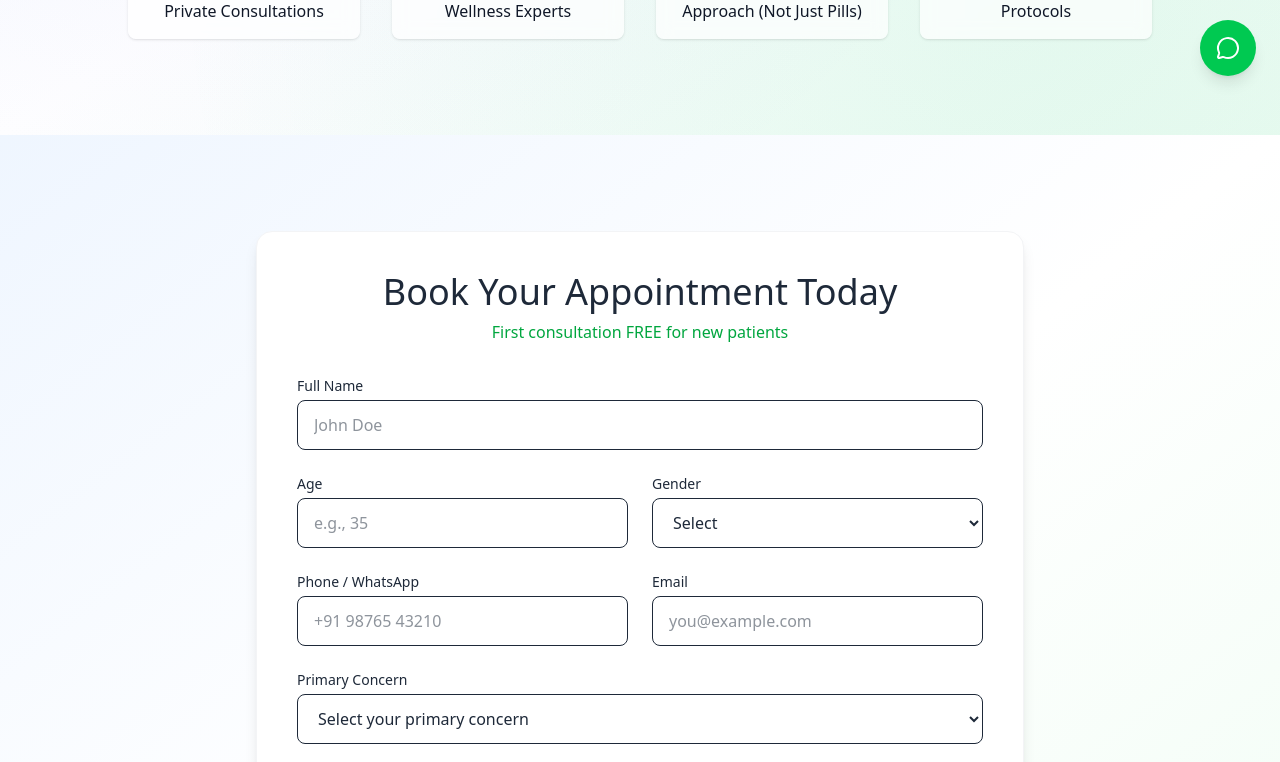
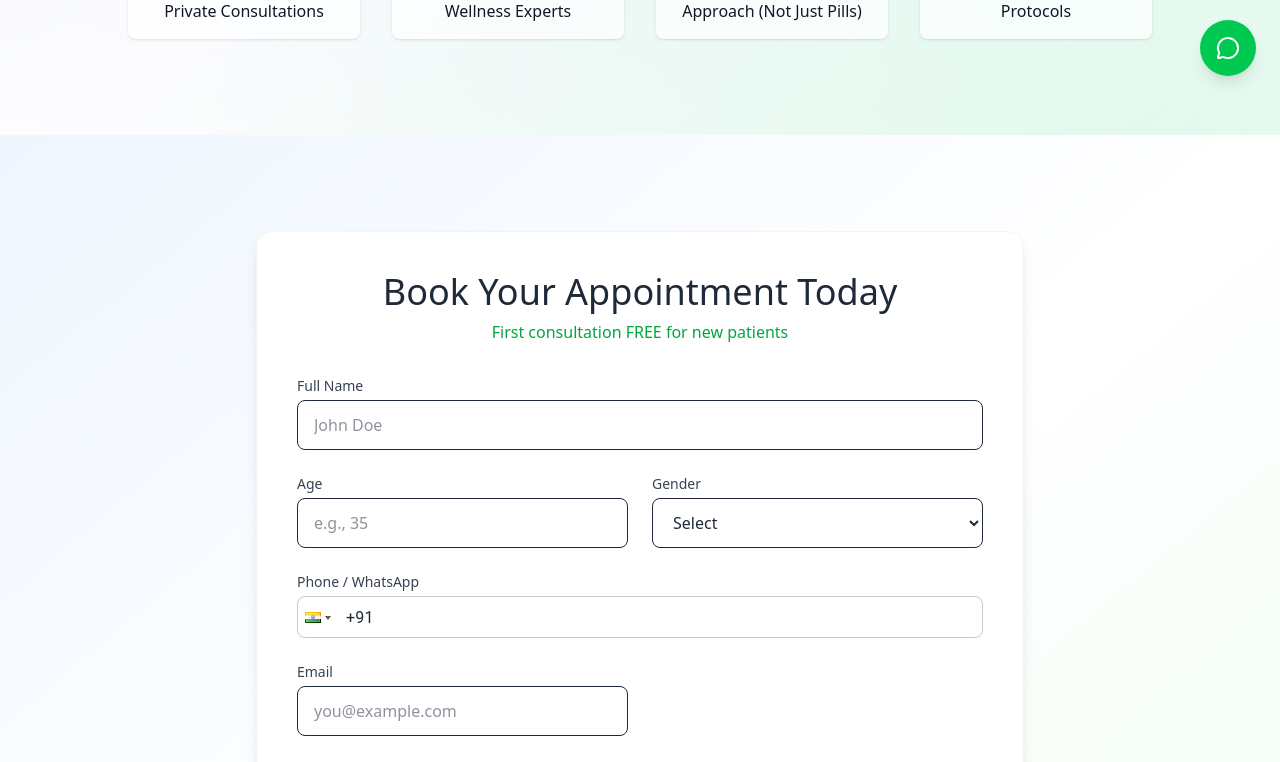
Before and after one commit to Gokul5001/Zeromedicine-new, a React (Vite) app: page / in a window 1280 px wide. Shown: the part 700-1462 px from the top of the page. Built offline with nearby package versions, Linux system fonts and the light colour scheme.

Commit message:
Form updation

```diff
--- a/src/Components/AppointmentForm.jsx
+++ b/src/Components/AppointmentForm.jsx
@@ -1,7 +1,126 @@
-import React from "react";
+import React, { useState } from "react";
+import PhoneInput from "react-phone-input-2";
+import "react-phone-input-2/lib/style.css";
 
-const AppointmentForm = () => (
-  <section id="book-appointment" className="py-24 px-4 bg-gradient-to-br from-blue-50 via-white to-green-50">
+const AppointmentForm = () => {
+  const [formData, setFormData] = useState({
+    name: "",
+    age: "",
+    gender: "",
+    phone: "",
+    email: "",
+    primaryConcern: "",
+    date: "",
+    time: "",
+  });
+
+  const [country, setCountry] = useState("in");
+  const [errors, setErrors] = useState({});
+
+  const handlePhoneChange = (value, countryData) => {
+    setFormData({ ...formData, phone: value });
+    setCountry(countryData.countryCode);
+  };
+
+  // 🔍 Form Validation
+  const validateForm = () => {
+    let isValid = true;
+    const newErrors = {};
+
+    // Name
+    if (!formData.name.trim()) {
+      newErrors.name = "Name is required";
+      isValid = false;
+    } else if (formData.name.length < 3) {
+      newErrors.name = "Name must be at least 3 characters long";
+      isValid = false;
+    } else if (!/^[A-Z][a-zA-Z\s]*$/.test(formData.name)) {
+      newErrors.name =
+        "Name must start with a capital letter and contain only letters/spaces";
+      isValid = false;
+    }
+
+    // Age
+    if (!formData.age) {
+      newErrors.age = "Age is required";
+      isValid = false;
+    } else if (formData.age < 1 || formData.age > 120) {
+      newErrors.age = "Please enter a valid age between 1 and 120";
+      isValid = false;
+    }
+
+    // Gender
+    if (!formData.gender.trim()) {
+      newErrors.gender = "Gender is required";
+      isValid = false;
+    }
+
+    // Phone / WhatsApp
+    if (!formData.phone.trim()) {
+      newErrors.phone = "Phone number is required";
+      isValid = false;
+    } else if (country === "in" && !/^\+91\d{10}$/.test("+" + formData.phone)) {
+      newErrors.phone = "Please enter a valid 10-digit Indian mobile number";
+      isValid = false;
+    }
+
+    // Email
+    if (!formData.email.trim()) {
+      newErrors.email = "Email is required";
+      isValid = false;
+    } else if (
+      !/^[A-Za-z0-9._%+-]+@[A-Za-z0-9.-]+\.[A-Za-z]{2,}$/.test(formData.email)
+    ) {
+      newErrors.email = "Please enter a valid email address";
+      isValid = false;
+    }
+
+    // Primary Concern
+    if (!formData.primaryConcern.trim()) {
+      newErrors.primaryConcern = "Primary concern is required";
+      isValid = false;
+    }
+
+    // Preferred Date
+    if (!formData.date) {
+      newErrors.date = "Preferred date is required";
+      isValid = false;
+    }
+
+    // Preferred Time
+    if (!formData.time) {
+      newErrors.time = "Preferred time is required";
+      isValid = false;
+    }
+
+    setErrors(newErrors);
+    return isValid;
+  };
+
+  const handleSubmit = (e) => {
+    e.preventDefault();
+    if (validateForm()) {
+      console.log("Submitted Data:", formData);
+      alert("Appointment submitted successfully!");
+      setFormData({
+        name: "",
+        age: "",
+        gender: "",
+        phone: "",
+        email: "",
+        primaryConcern: "",
+        date: "",
+        time: "",
+      });
+      setErrors({});
+    }
+  };
+
+  return (
+    <section
+      id="book-appointment"
+      className="py-24 px-4 bg-gradient-to-br from-blue-50 via-white to-green-50"
+    >
       <div className="container mx-auto">
         <div className="max-w-3xl mx-auto bg-white shadow-lg rounded-2xl p-10 border border-gray-100">
           <h2 className="text-3xl md:text-4xl text-center mb-2 text-gray-800">
@@ -11,61 +130,161 @@ const AppointmentForm = () => (
             First consultation FREE for new patients
           </p>
 
-        <form className="grid grid-cols-1 md:grid-cols-2 gap-6">
+          <form onSubmit={handleSubmit} className="grid grid-cols-1 md:grid-cols-2 gap-6">
+            {/* Full Name */}
             <div className="md:col-span-2">
-            <label className="block text-sm font-medium text-black-600 mb-1">Full Name</label>
-            <input type="text" placeholder="John Doe" className="w-full px-4 py-3 border rounded-lg focus:ring-2 focus:ring-blue-500 focus:outline-none" />
+              <label className="block text-sm font-medium text-gray-700 mb-1">
+                Full Name
+              </label>
+              <input
+                type="text"
+                placeholder="John Doe"
+                value={formData.name}
+                onChange={(e) => setFormData({ ...formData, name: e.target.value })}
+                className={`w-full px-4 py-3 border rounded-lg focus:ring-2 focus:ring-blue-500 focus:outline-none ${
+                  errors.name ? "border-red-500" : ""
+                }`}
+              />
+              {errors.name && <p className="text-red-500 text-sm">{errors.name}</p>}
             </div>
 
+            {/* Age */}
             <div>
-            <label className="block text-sm font-medium text-black-600 mb-1">Age</label>
-            <input type="number" placeholder="e.g., 35" className="w-full px-4 py-3 border rounded-lg focus:ring-2 focus:ring-blue-500 focus:outline-none" />
+              <label className="block text-sm font-medium text-gray-700 mb-1">
+                Age
+              </label>
+              <input
+                type="number"
+                placeholder="e.g., 35"
+                value={formData.age}
+                onChange={(e) => setFormData({ ...formData, age: e.target.value })}
+                className={`w-full px-4 py-3 border rounded-lg focus:ring-2 focus:ring-blue-500 focus:outline-none ${
+                  errors.age ? "border-red-500" : ""
+                }`}
+              />
+              {errors.age && <p className="text-red-500 text-sm">{errors.age}</p>}
             </div>
 
+            {/* Gender */}
             <div>
-            <label className="block text-sm font-medium text-black-600 mb-1">Gender</label>
-            <select className="w-full px-4 py-3 border rounded-lg focus:ring-2 focus:ring-blue-500 focus:outline-none">
+              <label className="block text-sm font-medium text-gray-700 mb-1">
+                Gender
+              </label>
+              <select
+                value={formData.gender}
+                onChange={(e) => setFormData({ ...formData, gender: e.target.value })}
+                className={`w-full px-4 py-3 border rounded-lg focus:ring-2 focus:ring-blue-500 focus:outline-none ${
+                  errors.gender ? "border-red-500" : ""
+                }`}
+              >
                 <option value="">Select</option>
                 <option>Male</option>
                 <option>Female</option>
                 <option>Other</option>
               </select>
+              {errors.gender && <p className="text-red-500 text-sm">{errors.gender}</p>}
             </div>
 
-          <div>
-            <label className="block text-sm font-medium text-black-600 mb-1">Phone / WhatsApp</label>
-            <input type="tel" placeholder="+91 98765 43210" className="w-full px-4 py-3 border rounded-lg focus:ring-2 focus:ring-blue-500 focus:outline-none" />
+            {/* Phone / WhatsApp */}
+            <div className="md:col-span-2">
+              <label className="block text-sm font-medium text-gray-700 mb-1">
+                Phone / WhatsApp
+              </label>
+              <PhoneInput
+                country={"in"}
+                value={formData.phone}
+                onChange={handlePhoneChange}
+                enableSearch={true}
+                inputClass="!w-full !py-5 !pl-12 !pr-4 !border !rounded-lg !focus:ring-2 !focus:ring-blue-500 !focus:outline-none"
+                containerClass="!w-full"
+                buttonClass="!border-none !bg-transparent"
+                inputStyle={{ width: "100%", fontSize: "16px" }}
+                placeholder="6380085913"
+              />
+              {errors.phone && <p className="text-red-500 text-sm">{errors.phone}</p>}
             </div>
 
+            {/* Email */}
             <div>
-            <label className="block text-sm font-medium text-black-600 mb-1">Email</label>
-            <input type="email" placeholder="you@example.com" className="w-full px-4 py-3 border rounded-lg focus:ring-2 focus:ring-blue-500 focus:outline-none" />
+              <label className="block text-sm font-medium text-gray-700 mb-1">
+                Email
+              </label>
+              <input
+                type="email"
+                placeholder="you@example.com"
+                value={formData.email}
+                onChange={(e) => setFormData({ ...formData, email: e.target.value })}
+                className={`w-full px-4 py-3 border rounded-lg focus:ring-2 focus:ring-blue-500 focus:outline-none ${
+                  errors.email ? "border-red-500" : ""
+                }`}
+              />
+              {errors.email && <p className="text-red-500 text-sm">{errors.email}</p>}
             </div>
 
+            {/* Primary Concern */}
             <div className="md:col-span-2">
-            <label className="block text-sm font-medium text-black-600 mb-1">Primary Concern</label>
-            <select className="w-full px-4 py-3 border rounded-lg focus:ring-2 focus:ring-blue-500 focus:outline-none">
-              <option>Select your primary concern</option>
+              <label className="block text-sm font-medium text-gray-700 mb-1">
+                Primary Concern
+              </label>
+              <select
+                value={formData.primaryConcern}
+                onChange={(e) =>
+                  setFormData({ ...formData, primaryConcern: e.target.value })
+                }
+                className={`w-full px-4 py-3 border rounded-lg focus:ring-2 focus:ring-blue-500 focus:outline-none ${
+                  errors.primaryConcern ? "border-red-500" : ""
+                }`}
+              >
+                <option value="">Select your primary concern</option>
                 <option>Sexual Wellness</option>
                 <option>Pain Management</option>
                 <option>Fitness & Nutrition</option>
                 <option>Lifestyle Disorders</option>
                 <option>Other</option>
               </select>
+              {errors.primaryConcern && (
+                <p className="text-red-500 text-sm">{errors.primaryConcern}</p>
+              )}
             </div>
 
+            {/* Preferred Date */}
             <div>
-            <label className="block text-sm font-medium text-black-600 mb-1">Preferred Date</label>
-            <input type="date" className="w-full px-4 py-3 border rounded-lg focus:ring-2 focus:ring-blue-500 focus:outline-none" />
+              <label className="block text-sm font-medium text-gray-700 mb-1">
+                Preferred Date
+              </label>
+              <input
+                type="date"
+                value={formData.date}
+                onChange={(e) => setFormData({ ...formData, date: e.target.value })}
+                className={`w-full px-4 py-3 border rounded-lg focus:ring-2 focus:ring-blue-500 focus:outline-none ${
+                  errors.date ? "border-red-500" : ""
+                }`}
+              />
+              {errors.date && <p className="text-red-500 text-sm">{errors.date}</p>}
             </div>
 
+            {/* Preferred Time */}
             <div>
-            <label className="block text-sm font-medium text-black-600 mb-1">Preferred Time</label>
-            <input type="time" className="w-full px-4 py-3 border rounded-lg focus:ring-2 focus:ring-blue-500 focus:outline-none" />
+              <label className="block text-sm font-medium text-gray-700 mb-1">
+                Preferred Time
+              </label>
+              <input
+                type="time"
+                value={formData.time}
+                onChange={(e) => setFormData({ ...formData, time: e.target.value })}
+                className={`w-full px-4 py-3 border rounded-lg focus:ring-2 focus:ring-blue-500 focus:outline-none ${
+                  errors.time ? "border-red-500" : ""
+                }`}
+              />
+              {errors.time && <p className="text-red-500 text-sm">{errors.time}</p>}
             </div>
 
+            {/* Submit */}
             <div className="md:col-span-2 mt-6">
-            <button type="submit" className="w-full bg-gradient-to-r from-blue-600 to-green-500 hover:from-blue-700 hover:to-green-600 text-white text-lg py-3 rounded-full shadow-md hover:shadow-lg transition-all duration-300">
+              <button
+                type="submit"
+                className="w-full bg-gradient-to-r from-blue-600 to-green-500 hover:from-blue-700 hover:to-green-600 text-white text-lg py-3 rounded-full shadow-md hover:shadow-lg transition-all duration-300"
+              >
                 Confirm My Appointment
               </button>
             </div>
@@ -73,11 +292,14 @@ const AppointmentForm = () => (
 
           <p className="text-center text-gray-500 text-sm mt-4">
             Need to send emails?{" "}
-          <a href="#" className="text-blue-600 hover:underline">Configure EmailJS</a>
+            <a href="#" className="text-blue-600 hover:underline">
+              Configure EmailJS
+            </a>
           </p>
         </div>
       </div>
     </section>
   );
+};
 
 export default AppointmentForm;
```
Lines whose indentation alone changed are shown as unchanged.
